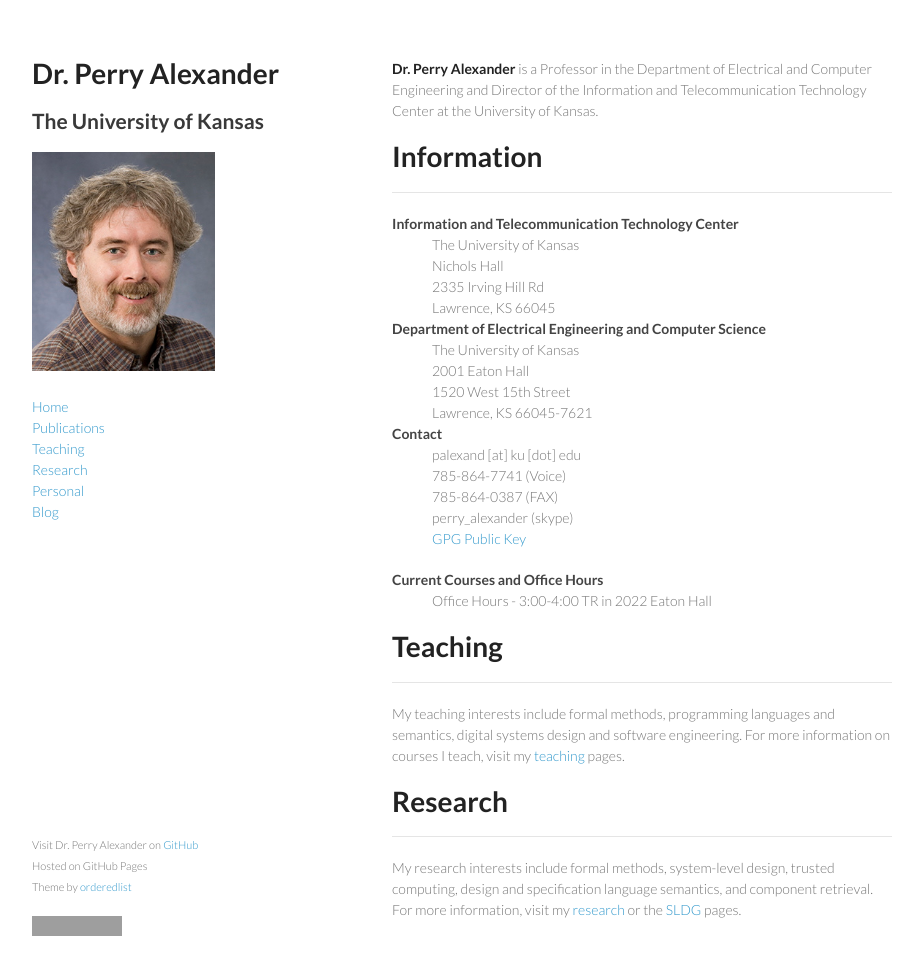
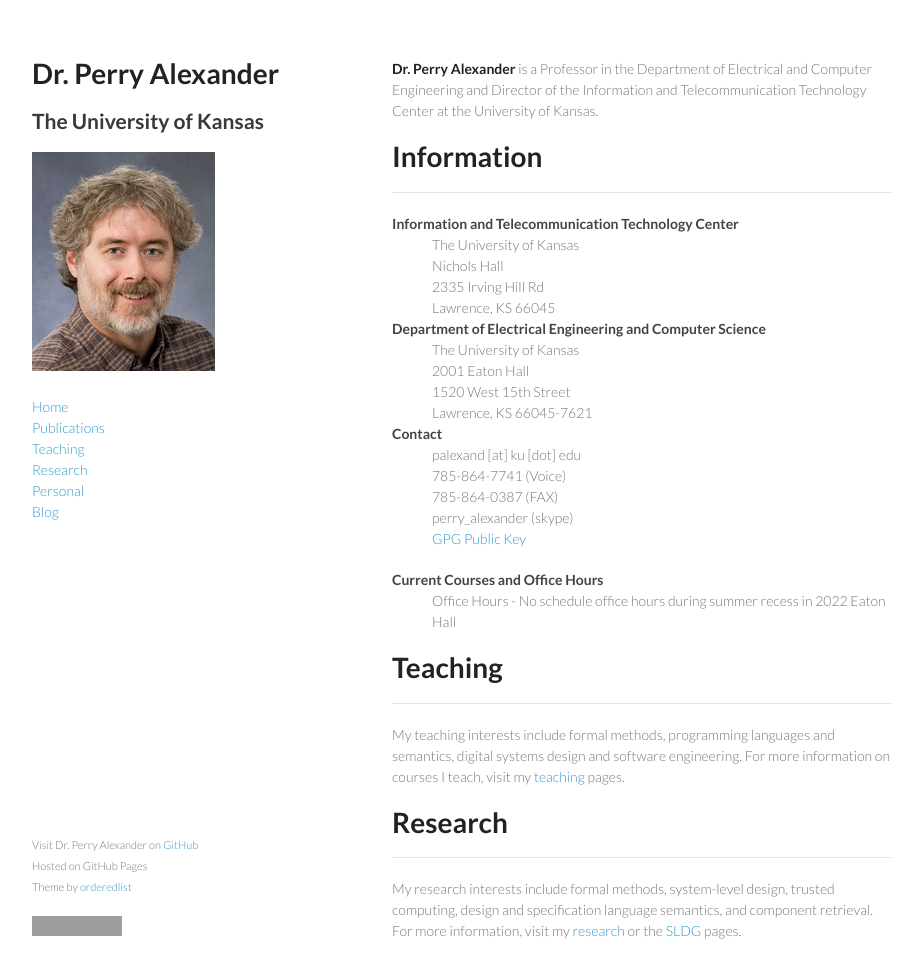
Before and after one commit to palexand/palexand.github.io, a Jekyll site: the page built from index.md, in a window 1280 px wide and 1011 px high. Shown: the top 978 px of the window, without its empty margins (178-1101 px from the left). Built offline with Jekyll 4.4.1, drawn with Linux system fonts in a browser that asks for light colours; grey boxes are pictures that could not be loaded.

Commit message:
updating office hours for summer

```diff
--- a/_config.yml
+++ b/_config.yml
@@ -3,5 +3,5 @@ account: palexand
 github: https://github.com/palexand
 title: Dr. Perry Alexander
 subtitle: The University of Kansas
-ohrs: 3:00-4:00 TR
+ohrs: No schedule office hours during summer recess
 markdown: kramdown
```
